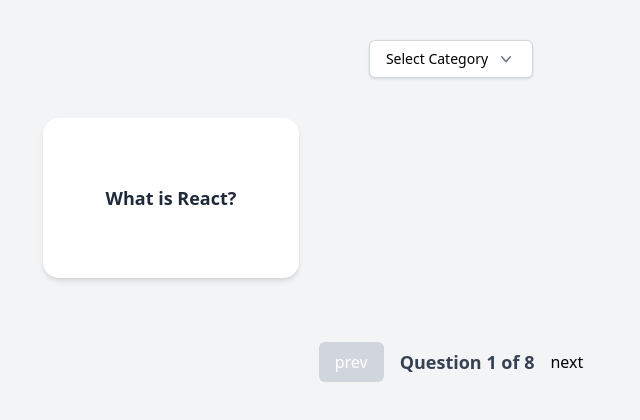
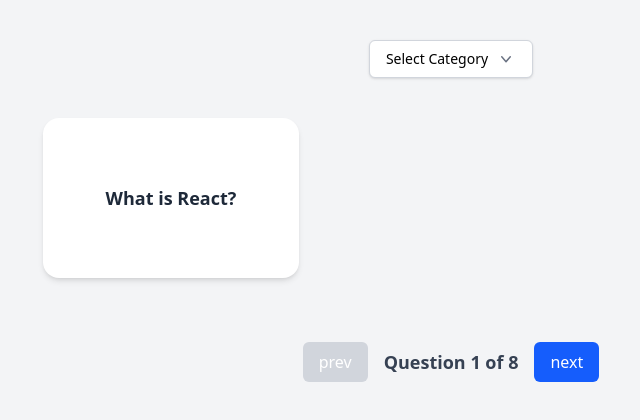
Before and after one commit to PraneethBunny123/All-App, a React (Vite) app: page / in a window 1280 px wide. Shown: the top 420 px of the page, without its empty margins (189-829 px from the left). Built offline with nearby package versions, Linux system fonts and the light colour scheme.

Commit message:
Completed the styking of the entire quiz card app

```diff
--- a/src/project-apps/QuizApp/FlashcardApp.jsx
+++ b/src/project-apps/QuizApp/FlashcardApp.jsx
@@ -59,6 +59,9 @@ export default function FlashcardApp() {
                 <button
                     onClick={handleNextButton}
                     disabled={currentPage === totalNumberOfPages}
+                    className={`px-4 py-2 rounded-md text-white font-medium transition duration-200 ${
+                        currentPage === totalNumberOfPages ? 'bg-gray-300 cursor-not-allowed' : 'bg-blue-600 hover:bg-blue-700'
+                    }`}
                 >
                     next
                 </button>
```
